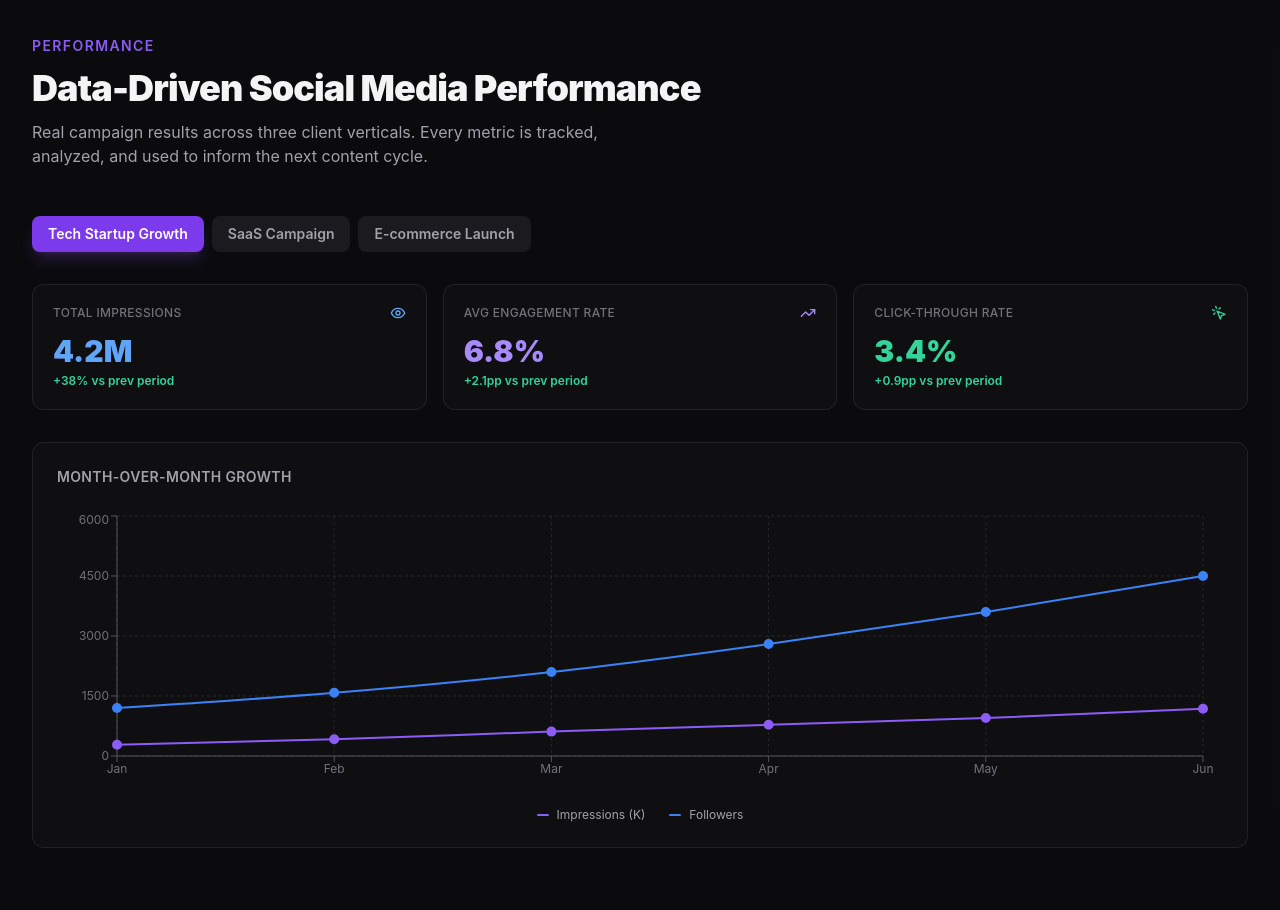
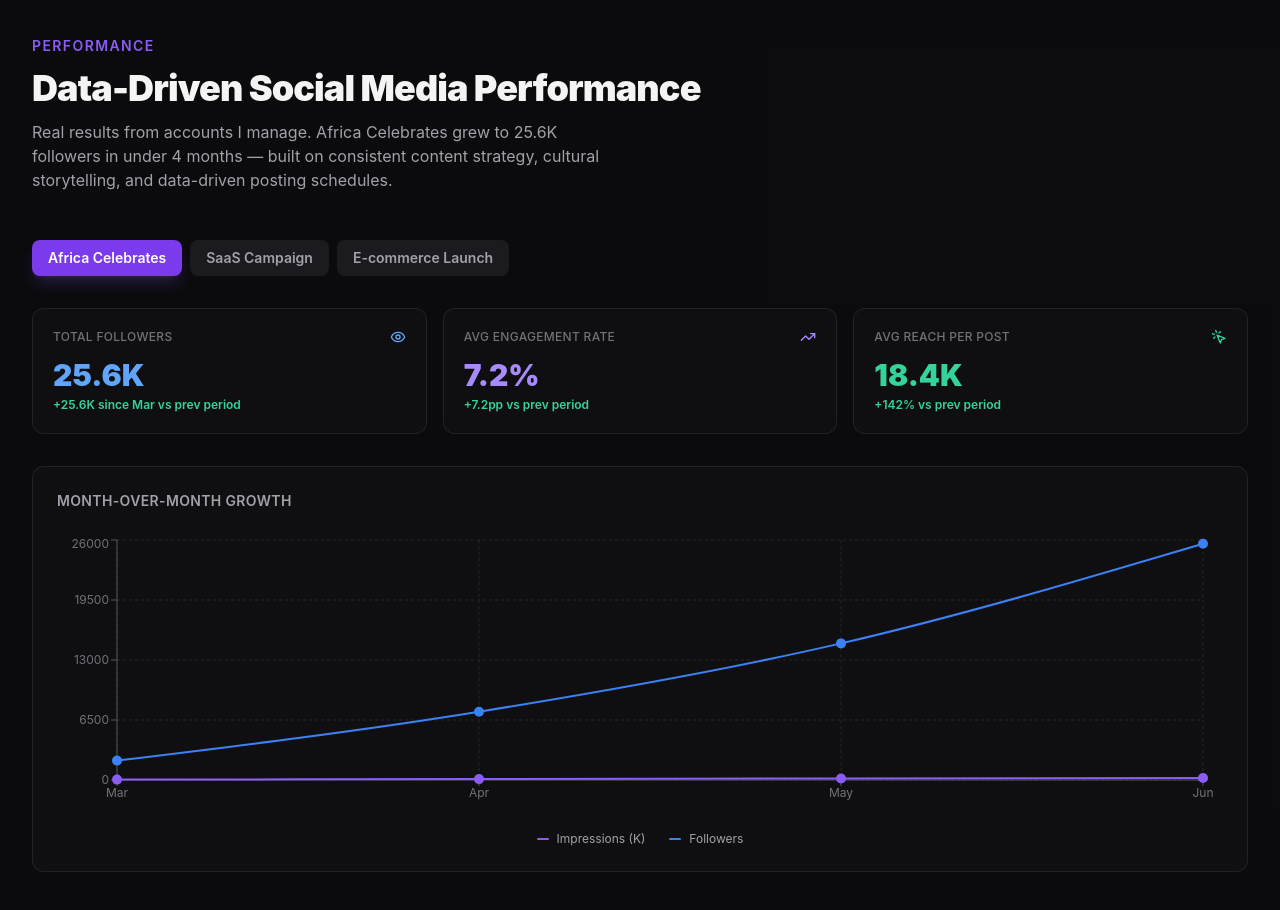
Before and after one commit to kalebmisaw58-lgtm/kaleb-misaw.github.portfolio, a Next.js app: page / in a window 1280 px wide. Shown: the part 3000-3910 px from the top of the page. Built offline with nearby package versions, Linux system fonts and the light colour scheme.

Commit message:
feat: add Africa Celebrates real social analytics data (25.6K followers)

```diff
--- a/components/AnalyticsDashboard.tsx
+++ b/components/AnalyticsDashboard.tsx
@@ -3,19 +3,17 @@
 import{TrendingUp,MousePointerClick,Eye}from"lucide-react";
 import{LineChart,Line,XAxis,YAxis,CartesianGrid,Tooltip,ResponsiveContainer}from"recharts";
 const C={
-"Tech Startup Growth":{
+"Africa Celebrates":{
 kpis:[
-{label:"Total Impressions",value:"4.2M",change:"+38%",Icon:Eye,color:"text-blue-400"},
-{label:"Avg Engagement Rate",value:"6.8%",change:"+2.1pp",Icon:TrendingUp,color:"text-violet-400"},
-{label:"Click-Through Rate",value:"3.4%",change:"+0.9pp",Icon:MousePointerClick,color:"text-emerald-400"},
+{label:"Total Followers",value:"25.6K",change:"+25.6K since Mar",Icon:Eye,color:"text-blue-400"},
+{label:"Avg Engagement Rate",value:"7.2%",change:"+7.2pp",Icon:TrendingUp,color:"text-violet-400"},
+{label:"Avg Reach per Post",value:"18.4K",change:"+142%",Icon:MousePointerClick,color:"text-emerald-400"},
 ],
 chart:[
-{month:"Jan",impressions:280,followers:1200},
-{month:"Feb",impressions:420,followers:1580},
-{month:"Mar",impressions:610,followers:2100},
-{month:"Apr",impressions:780,followers:2800},
-{month:"May",impressions:950,followers:3600},
-{month:"Jun",impressions:1180,followers:4500},
+{month:"Mar",impressions:42,followers:2100},
+{month:"Apr",impressions:98,followers:7400},
+{month:"May",impressions:167,followers:14800},
+{month:"Jun",impressions:224,followers:25600},
 ],
 },
 "SaaS Campaign":{
@@ -55,7 +53,7 @@
 return(<div className="bg-zinc-900 border border-zinc-700 rounded-xl p-3 text-sm shadow-xl"><p className="text-zinc-400 font-medium mb-2">{label}</p>{payload.map((p:any)=>(<p key={p.name} style={{color:p.color}} className="font-semibold capitalize">{p.name}: {p.value.toLocaleString()}{p.name==="impressions"?"K":""}</p>))}</div>);
 };
 export default function AnalyticsDashboard(){
-const[active,setActive]=useState<K>("Tech Startup Growth");
+const[active,setActive]=useState<K>("Africa Celebrates");
 const d=C[active];
 return(
 <section id="analytics" className="py-24 bg-zinc-900/20">
@@ -63,7 +61,7 @@
 <div className="mb-12">
 <p className="text-violet-500 text-sm font-semibold tracking-widest uppercase mb-3">Performance</p>
 <h2 className="text-3xl sm:text-4xl font-black tracking-tight text-zinc-100">Data-Driven Social Media Performance</h2>
-<p className="text-zinc-400 mt-3 max-w-xl">Real campaign results across three client verticals. Every metric is tracked, analyzed, and used to inform the next content cycle.</p>
+<p className="text-zinc-400 mt-3 max-w-xl">Real results from accounts I manage. Africa Celebrates grew to 25.6K followers in under 4 months — built on consistent content strategy, cultural storytelling, and data-driven posting schedules.</p>
 </div>
 <div className="flex flex-wrap gap-2 mb-8">
 {(Object.keys(C)as K[]).map(k=>(<button key={k} onClick={()=>setActive(k)} className={`px-4 py-2 rounded-lg text-sm font-semibold transition-all duration-200 ${active===k?"bg-violet-600 text-white shadow-lg shadow-violet-500/20":"bg-zinc-800/60 text-zinc-400 hover:text-zinc-100 hover:bg-zinc-800"}`}>{k}</button>))}
```
